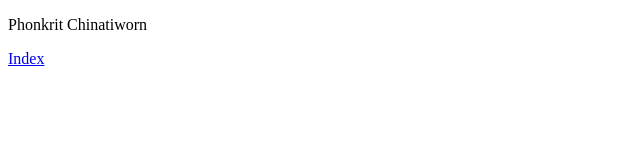
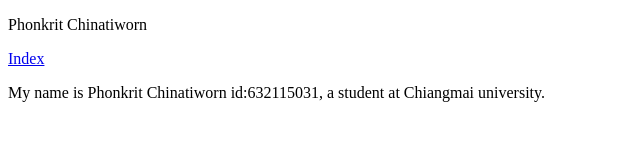
Before and after one commit to Pon-c/DevOps-Lab03, a plain HTML site: page profile.html in a window 1280 px wide. Shown: the whole page, without its empty margins (0-640 px from the left). Drawn offline with Linux system fonts and the light colour scheme.

Commit message:
Pon profile

```diff
--- a/profile.html
+++ b/profile.html
@@ -6,5 +6,6 @@
 <body>
     <p>Phonkrit Chinatiworn</p>
     <a href="index.html">Index</a>
+    <p>My name is Phonkrit Chinatiworn id:632115031, a student at Chiangmai university.</p>
 </body>
 </html>
```
